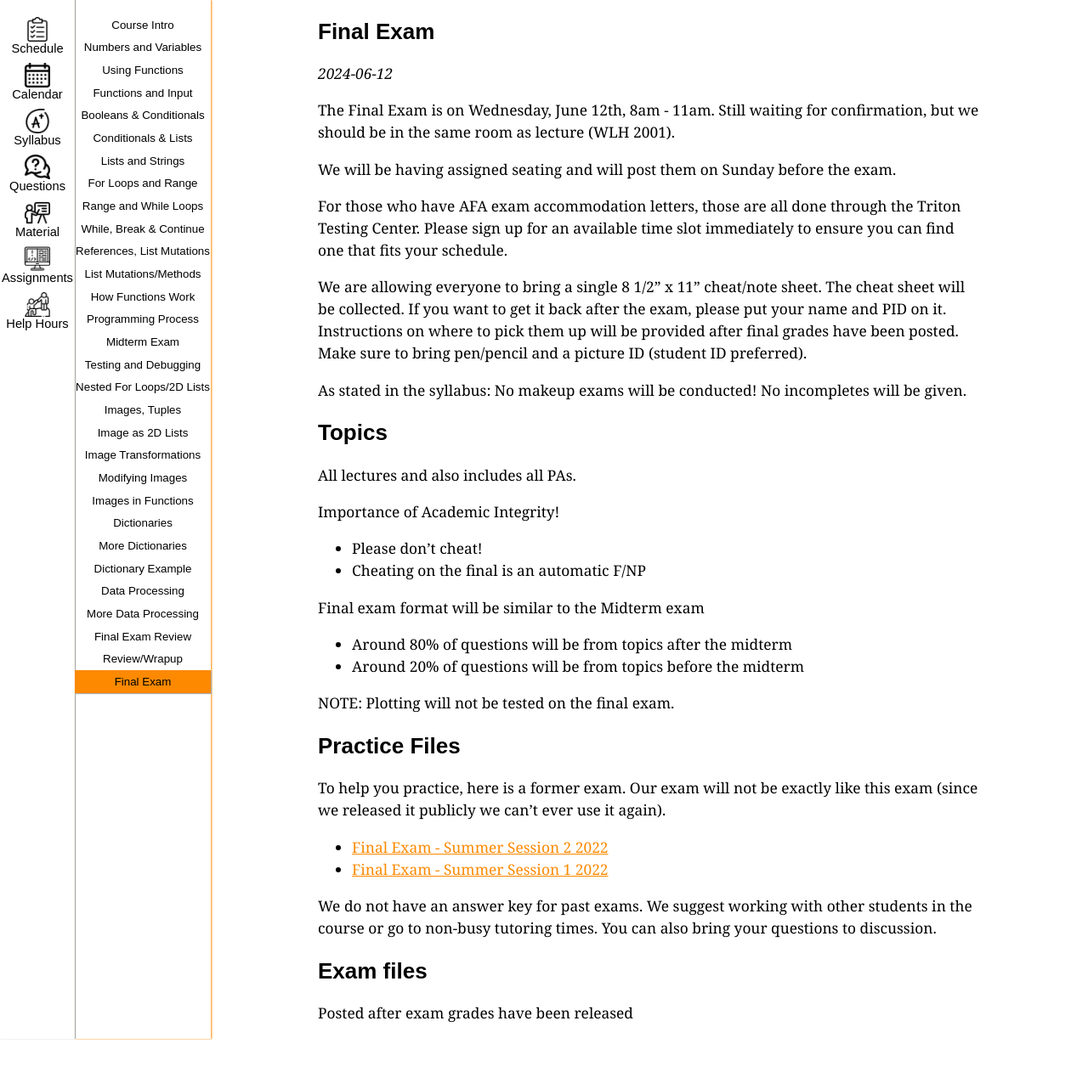
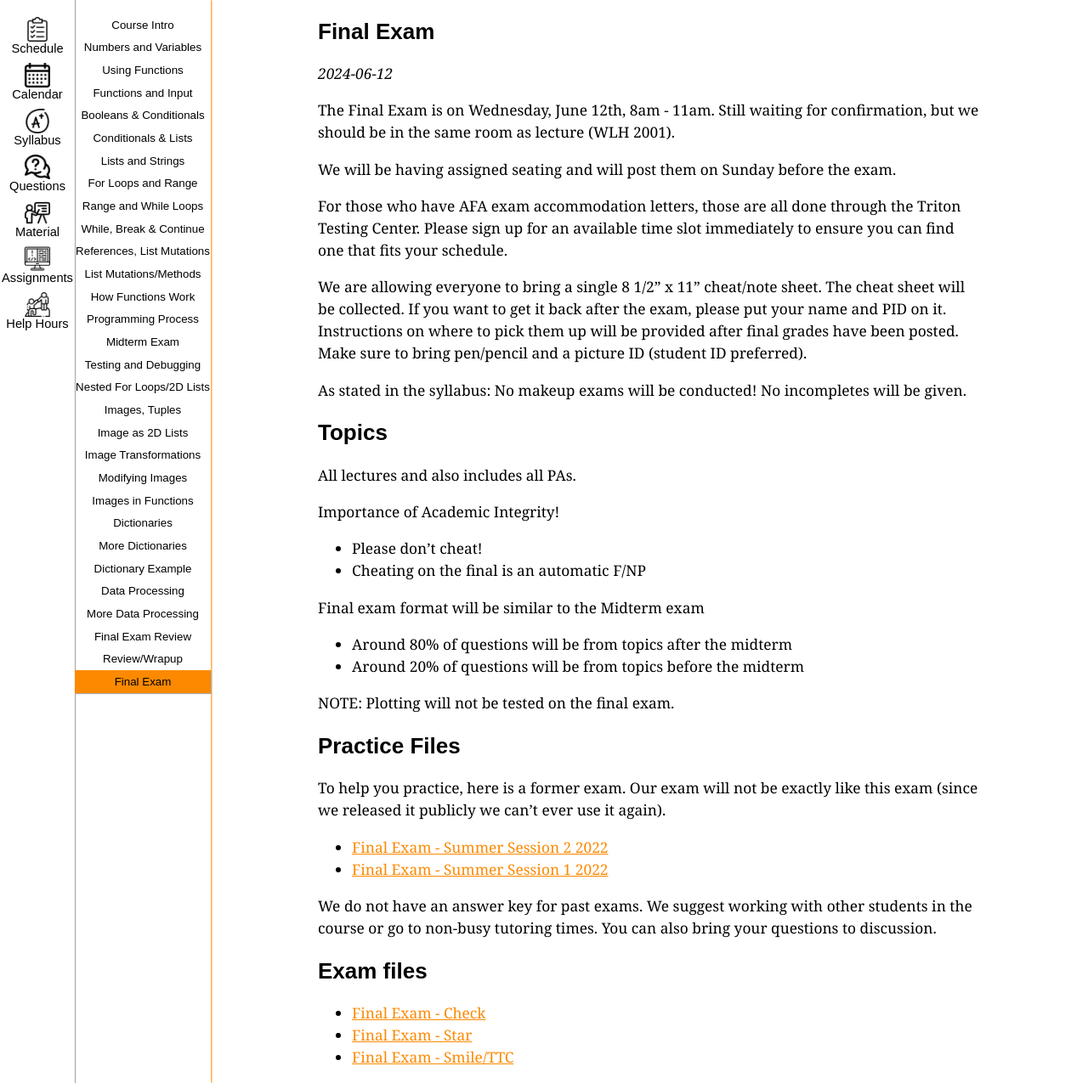
Before and after one commit to ucsd-cse8a-sp24/ucsd-cse8a-sp24.github.io, a Jekyll site: the page built from _lectures/final-exam.md, in a window 1280 px wide. Shown: the whole page at 85% size. Built offline with Jekyll 4.4.1, drawn with Linux system fonts in a browser that asks for light colours; before the commit the page ends 1223 px from its top, so only the background shows below that.

Commit message:
Update final-exam.md

```diff
--- a/_lectures/final-exam.md
+++ b/_lectures/final-exam.md
@@ -45,4 +45,6 @@ We do not have an answer key for past exams. We suggest working with other stude
 
 ## Exam files
 
-Posted after exam grades have been released
+- [Final Exam - Check](https://drive.google.com/file/d/1-vlF9aIKHf8s1tNRiF9IOm6uoB-622LB/view?usp=sharing){:target="_blank"}
+- [Final Exam - Star](https://drive.google.com/file/d/10FbPI1d7cRE0q0I_S0QwCkGQAK87Ejso/view?usp=sharing){:target="_blank"}
+- [Final Exam - Smile/TTC](https://drive.google.com/file/d/1oRcBkaWqNonQ3_p-kUWcipV8JGQJHNy-/view?usp=sharing){:target="_blank"}
```
